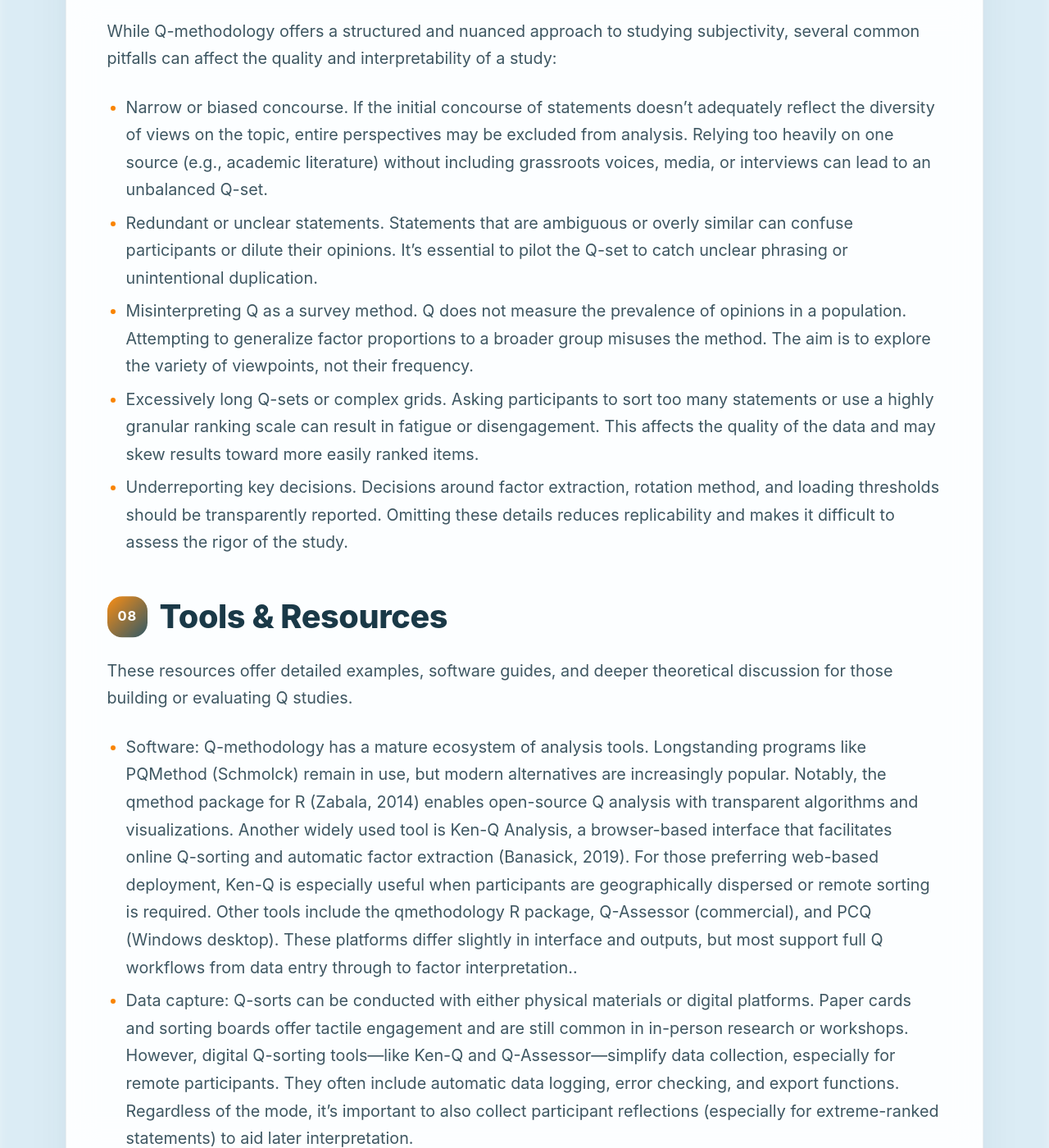
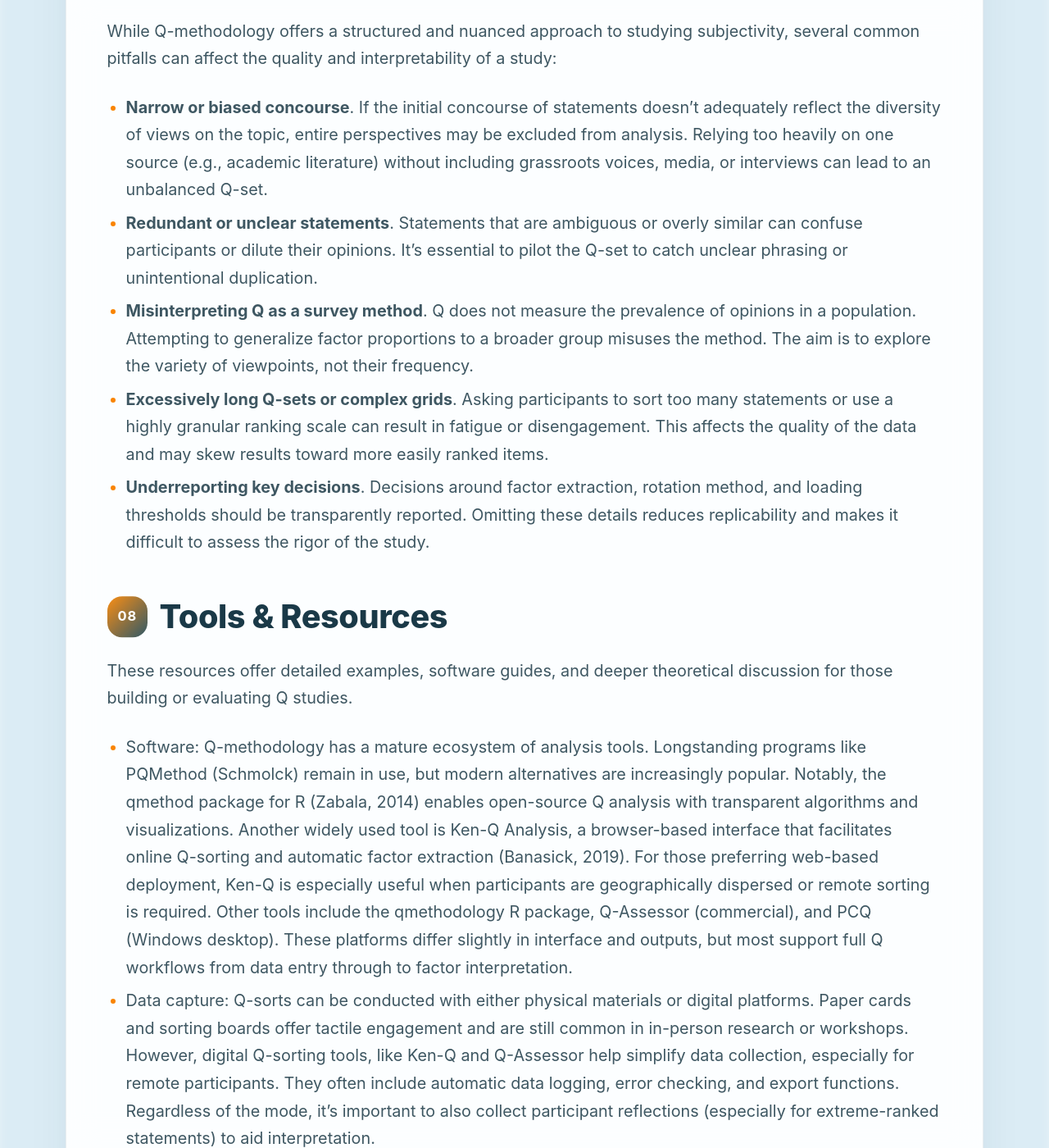
Before and after one commit to UNCThinkTank/website-creation, a Jekyll site: the page built from collections/_toolkits/q-methodology.md, in a window 1280 px wide and 1400 px high, scrolled down 5892 px. Shown: the whole window at 82% size. Built offline with Jekyll 4.4.1, drawn with Linux system fonts in a browser that asks for light colours; some of the changed text lies outside the part shown.

Commit message:
Updated Q-Methodology
Ready for initial linkedin post

```diff
--- a/collections/_toolkits/q-methodology.md
+++ b/collections/_toolkits/q-methodology.md
@@ -108,22 +108,22 @@
 ## Common Pitfalls {#pitfalls}
 
 While Q-methodology offers a structured and nuanced approach to studying subjectivity, several common pitfalls can affect the quality and interpretability of a study:
-- Narrow or biased concourse. If the initial concourse of statements doesn’t adequately reflect the diversity of views on the topic, entire perspectives may be excluded from analysis. Relying too heavily on one source (e.g., academic literature) without including grassroots voices, media, or interviews can lead to an unbalanced Q-set.
-- Redundant or unclear statements. Statements that are ambiguous or overly similar can confuse participants or dilute their opinions. It’s essential to pilot the Q-set to catch unclear phrasing or unintentional duplication.
-- Misinterpreting Q as a survey method. Q does not measure the prevalence of opinions in a population. Attempting to generalize factor proportions to a broader group misuses the method. The aim is to explore the variety of viewpoints, not their frequency.
-- Excessively long Q-sets or complex grids. Asking participants to sort too many statements or use a highly granular ranking scale can result in fatigue or disengagement. This affects the quality of the data and may skew results toward more easily ranked items.
-- Underreporting key decisions. Decisions around factor extraction, rotation method, and loading thresholds should be transparently reported. Omitting these details reduces replicability and makes it difficult to assess the rigor of the study.
+- **Narrow or biased concourse**. If the initial concourse of statements doesn’t adequately reflect the diversity of views on the topic, entire perspectives may be excluded from analysis. Relying too heavily on one source (e.g., academic literature) without including grassroots voices, media, or interviews can lead to an unbalanced Q-set.
+- **Redundant or unclear statements**. Statements that are ambiguous or overly similar can confuse participants or dilute their opinions. It’s essential to pilot the Q-set to catch unclear phrasing or unintentional duplication.
+- **Misinterpreting Q as a survey method**. Q does not measure the prevalence of opinions in a population. Attempting to generalize factor proportions to a broader group misuses the method. The aim is to explore the variety of viewpoints, not their frequency.
+- **Excessively long Q-sets or complex grids**. Asking participants to sort too many statements or use a highly granular ranking scale can result in fatigue or disengagement. This affects the quality of the data and may skew results toward more easily ranked items.
+- **Underreporting key decisions**. Decisions around factor extraction, rotation method, and loading thresholds should be transparently reported. Omitting these details reduces replicability and makes it difficult to assess the rigor of the study.
 
 ## Tools & Resources {#tools-resources}
 
 These resources offer detailed examples, software guides, and deeper theoretical discussion for those building or evaluating Q studies.
-- Software: Q-methodology has a mature ecosystem of analysis tools. Longstanding programs like PQMethod (Schmolck) remain in use, but modern alternatives are increasingly popular. Notably, the qmethod package for R (Zabala, 2014) enables open-source Q analysis with transparent algorithms and visualizations. Another widely used tool is Ken-Q Analysis, a browser-based interface that facilitates online Q-sorting and automatic factor extraction (Banasick, 2019). For those preferring web-based deployment, Ken-Q is especially useful when participants are geographically dispersed or remote sorting is required. Other tools include the qmethodology R package, Q-Assessor (commercial), and PCQ (Windows desktop). These platforms differ slightly in interface and outputs, but most support full Q workflows from data entry through to factor interpretation..
-- Data capture: Q-sorts can be conducted with either physical materials or digital platforms. Paper cards and sorting boards offer tactile engagement and are still common in in-person research or workshops. However, digital Q-sorting tools—like Ken-Q and Q-Assessor—simplify data collection, especially for remote participants. They often include automatic data logging, error checking, and export functions. Regardless of the mode, it's important to also collect participant reflections (especially for extreme-ranked statements) to aid later interpretation.
+- Software: Q-methodology has a mature ecosystem of analysis tools. Longstanding programs like PQMethod (Schmolck) remain in use, but modern alternatives are increasingly popular. Notably, the qmethod package for R (Zabala, 2014) enables open-source Q analysis with transparent algorithms and visualizations. Another widely used tool is Ken-Q Analysis, a browser-based interface that facilitates online Q-sorting and automatic factor extraction (Banasick, 2019). For those preferring web-based deployment, Ken-Q is especially useful when participants are geographically dispersed or remote sorting is required. Other tools include the qmethodology R package, Q-Assessor (commercial), and PCQ (Windows desktop). These platforms differ slightly in interface and outputs, but most support full Q workflows from data entry through to factor interpretation.
+- Data capture: Q-sorts can be conducted with either physical materials or digital platforms. Paper cards and sorting boards offer tactile engagement and are still common in in-person research or workshops. However, digital Q-sorting tools, like Ken-Q and Q-Assessor help simplify data collection, especially for remote participants. They often include automatic data logging, error checking, and export functions. Regardless of the mode, it's important to also collect participant reflections (especially for extreme-ranked statements) to aid interpretation.
 - Key Literature: Foundational texts include Stephenson (1953), Brown (1980), and Watts & Stenner (2012), which collectively define the philosophy and procedure of Q-methodology. Additional resources include:
-      - Zabala, A. (2014). qmethod: A package to explore human perspectives using Q methodology. The R Journal, 6(2), 163–173.
-      - Banasick, S. (2019). Ken-Q Analysis. https://shawnbanasick.github.io/ken-q-analysis/
-      - International Society for the Scientific Study of Subjectivity (ISSSS) – organizes      conferences and publishes the journal Operant Subjectivity
-      - Qmethod.org – community hub with tutorials, bibliographies, and tools
+  - Zabala, A. (2014). “qmethod: A package to explore human perspectives using Q methodology.” *The R Journal*, 6(2), 163-173.
+  - Banasick, S. (2019). [Ken-Q Analysis](https://shawnbanasick.github.io/ken-q-analysis/).
+  - International Society for the Scientific Study of Subjectivity (ISSSS) – organizes conferences and publishes the journal *Operant Subjectivity*.
+  - [Qmethod.org](https://qmethod.org/) – community hub with tutorials, bibliographies, and tools.
 
 
 Next steps: Pair this toolkit with a short case example (admin notes, participant quotes) and a simple visualization (heatmap of ranks by factor) to make the results concrete for non-technical audiences.
```
Also changed, not shown: other parts of collections/_toolkits/q-methodology.md (+1 -1 lines).
